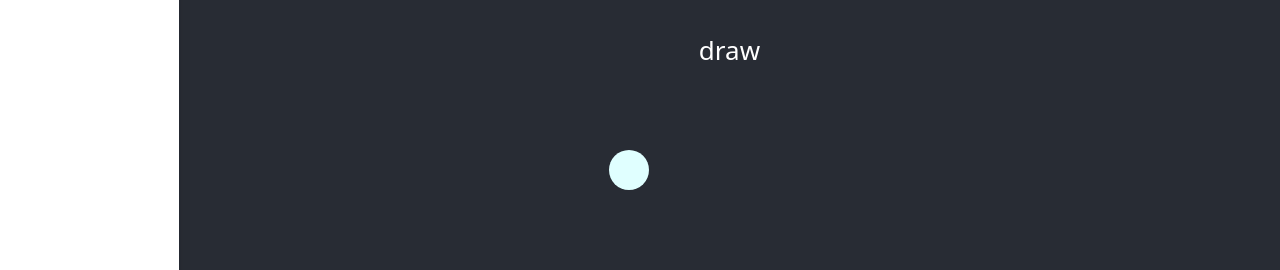
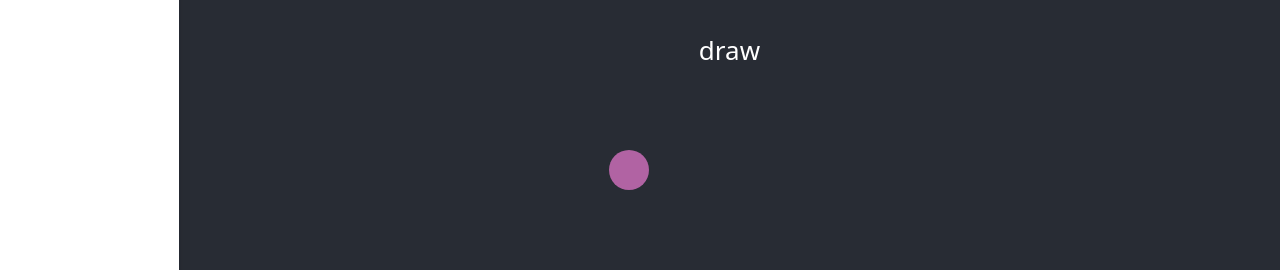
Before and after one commit to shintaro-uchiyama/web-app-sample, a React (Create React App) app in the folder src/web/: page /draw in a window 1280 px wide. Shown: the part 339-609 px from the top of the page. Built offline with nearby package versions, Linux system fonts and the light colour scheme.

Commit message:
refactor: create custom hook

```diff
--- a/src/web/src/components/pages/draw/index.tsx
+++ b/src/web/src/components/pages/draw/index.tsx
@@ -1,23 +1,9 @@
 import React, { useEffect, useRef } from "react";
+import {useCanvas} from "../../../hooks"
 
 export const Draw = () => {
-  const canvasRef = useRef<HTMLCanvasElement>(null);
-  const draw = (ctx: CanvasRenderingContext2D) => {
-    ctx.fillStyle = "#E0FFFF";
-    ctx.beginPath();
-    ctx.arc(50, 100, 20, 0, 2 * Math.PI);
-    ctx.fill();
-  };
 
-  useEffect(() => {
-    const canvas = canvasRef.current;
-    if (canvas !== null) {
-      const context = canvas.getContext("2d");
-      if (context !== null) {
-        draw(context);
-      }
-    }
-  }, [draw]);
+  const {canvasRef} = useCanvas()
 
   return (
     <div className="App">
--- /dev/null
+++ b/src/web/src/hooks/index.ts
@@ -0,0 +1 @@
+export * from "./useCanvas"
--- /dev/null
+++ b/src/web/src/hooks/useCanvas/index.ts
@@ -0,0 +1,25 @@
+import React, { useEffect, useRef } from "react";
+
+export const useCanvas = () => {
+  const canvasRef = useRef<HTMLCanvasElement>(null);
+  const draw = (ctx: CanvasRenderingContext2D) => {
+    ctx.fillStyle = "#B163A3";
+    ctx.beginPath();
+    ctx.arc(50, 100, 20, 0, 2 * Math.PI);
+    ctx.fill();
+  };
+
+  useEffect(() => {
+    const canvas = canvasRef.current;
+    if (canvas !== null) {
+      const context = canvas.getContext("2d");
+      if (context !== null) {
+        draw(context);
+      }
+    }
+  }, [draw]);
+
+  return {
+      canvasRef
+  }
+}
```
